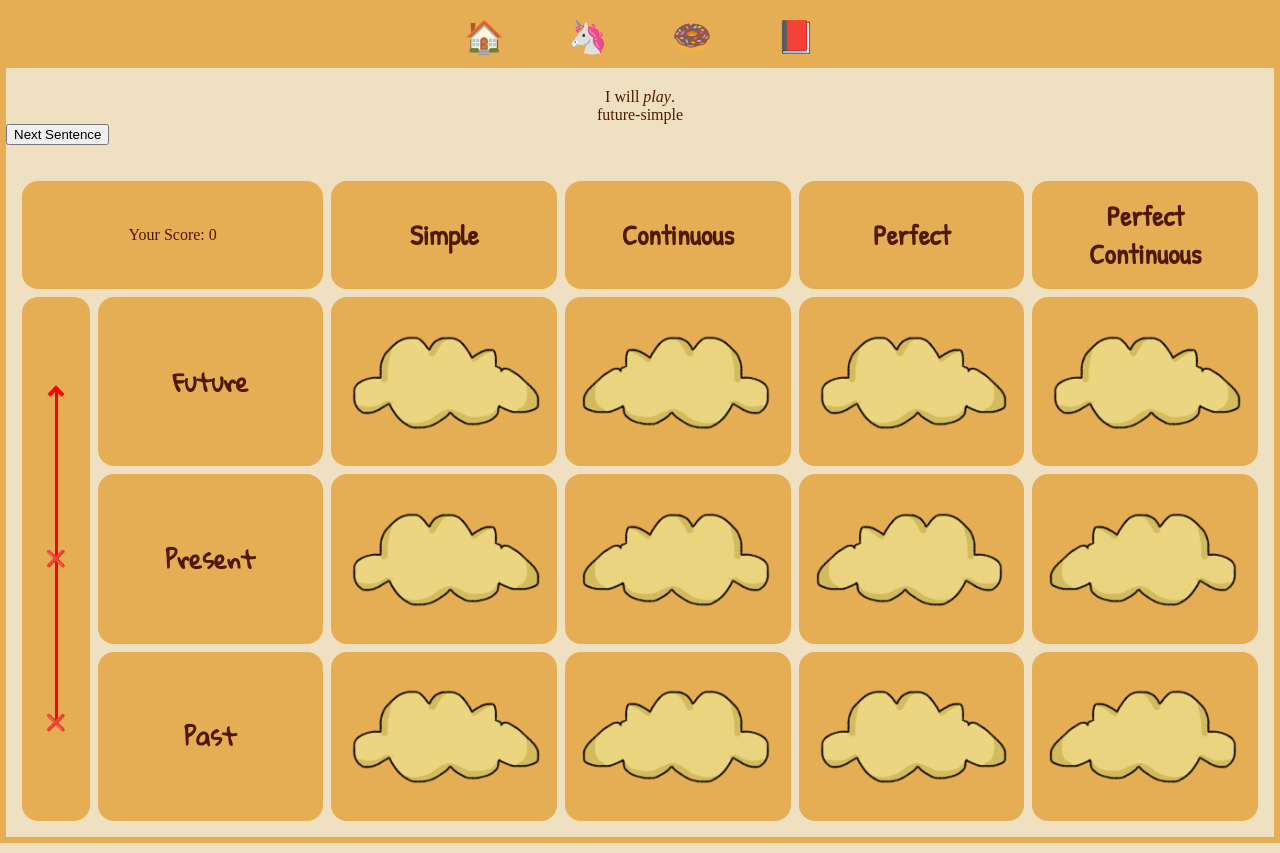
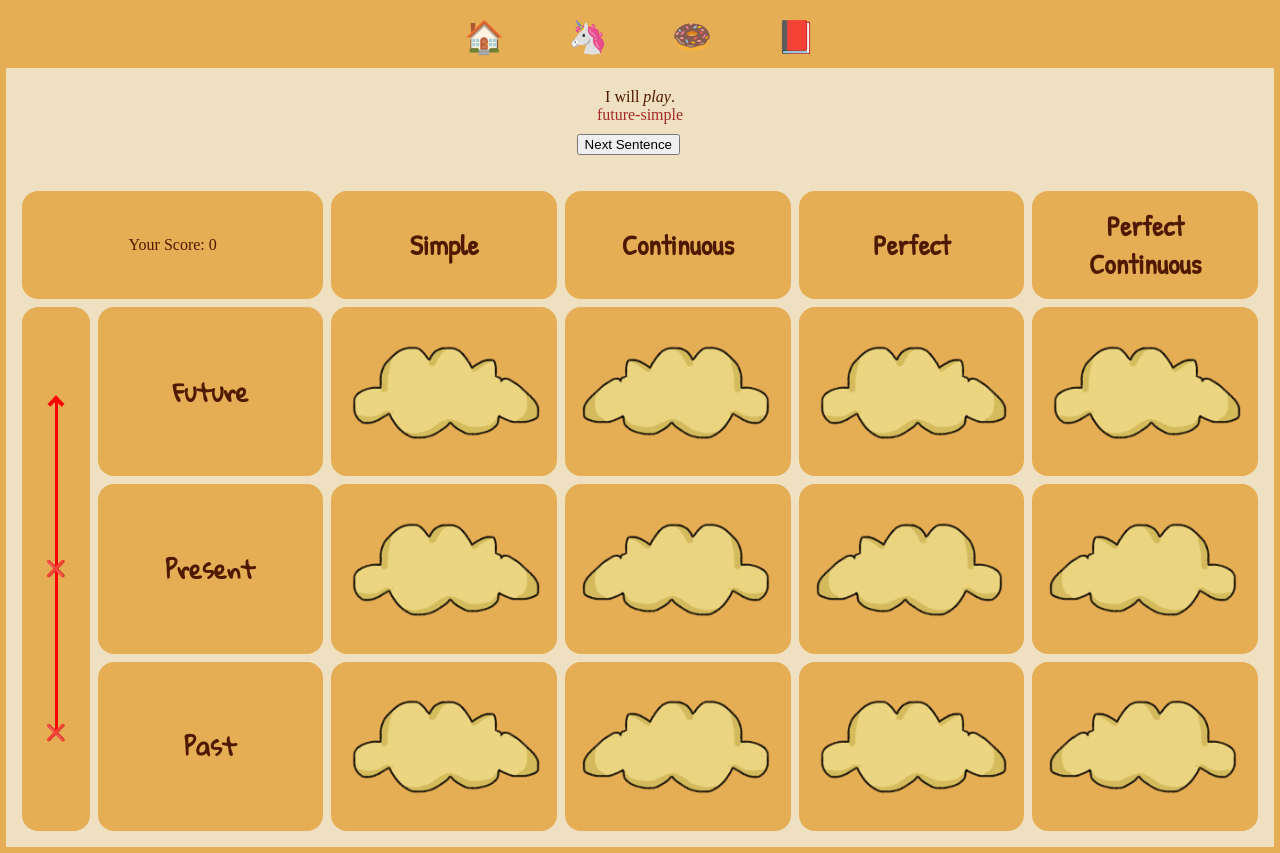
Before and after one commit to sheleoni/tense-table, a Vue app: page / in a window 1280 px wide. Both pictures are taken after a click on the button "Start Game!". Built offline with nearby package versions, Linux system fonts and the light colour scheme; a web font is replaced by a local one.

Commit message:
feat: add 1 when correct cell is pressed

```diff
--- a/src/assets/styles.css
+++ b/src/assets/styles.css
@@ -40,6 +40,16 @@ nav ul li {
     list-style: none;
     margin: 0.25rem;
     margin-inline: 2rem;
+}
+
+#answer {
+    color: var(--keyword-color);
+}
+
+#next-question {
+    position: relative;
+    left: 45%;
+    margin-block-start: 10px;
 }
 
 a {
--- a/src/components/TenseTable.vue
+++ b/src/components/TenseTable.vue
@@ -8,14 +8,9 @@
     <section id="gameDisplay">
       <template v-if="isGameStarted">
         <p v-html="shuffledSentenceList[currentDisplayNumber]" />
-        <p>{{ checkTenseType() }} {{ tenseType }}</p>
-        <button @click="showNextSentence()">Next Sentence</button>
+        <p id="answer">{{ getAnswerTenseType() }} {{ answerTenseType }}</p>
+        <button id="next-question" @click="showNextSentence()">Next Sentence</button>
       </template>
-      <!-- Add onClick function each cell? or add handler based on grid template area? -->
-      <!-- Use this.tenseType to match class name of each cell.
-        If this.tenseType === cell's classname,
-        THEN correct
-        THEN add one score -->
     </section>
 
     <section id="tense-table">
@@ -48,42 +43,50 @@
 
       <h3 class="simple">Simple</h3>
       <!-- Past Simple -->
-      <p v-if="isOccluded === false" class="past-simple" v-html="sentences.past.simple"></p>
-      <p v-else class="past-simple">
-        <img :src="require('../assets/img/clouds/' + randomOccluderImage())" :width="occluderImageWidth" />
+      <p v-if="isOccluded === false" class="past-simple" data-tense-type="past-simple" v-html="sentences.past.simple">
+      </p>
+      <p v-else class="past-simple" data-tense-type="past-simple" @click="checkAnswer()">
+        <img :src="require('../assets/img/clouds/' + randomOccluderImage())" :width="occluderImageWidth"
+          data-tense-type="past-simple" />
       </p>
 
       <!-- Past Continuous -->
+      <!-- Continuous / Progressive Header Toggler -->
       <h3 class="continuous" @click="switchContinuousProgressive()">
         <template v-if="isContinuous">Continuous</template>
         <template v-else>Progressive</template>
       </h3>
 
-      <p v-if="isOccluded === false" class="past-continuous" v-html="sentences.past.continuous"></p>
-      <p v-else class="past-continuous">
-        <img :src="require('../assets/img/clouds/' + randomOccluderImage())" :width="occluderImageWidth" />
+      <p v-if="isOccluded === false" class="past-continuous" data-tense-type="past-continuous"
+        v-html="sentences.past.continuous"></p>
+      <p v-else class="past-continuous" data-tense-type="past-continuous" @click="checkAnswer()">
+        <img :src="require('../assets/img/clouds/' + randomOccluderImage())" :width="occluderImageWidth"
+          data-tense-type="past-continuous" />
       </p>
 
       <!-- Past Perfect -->
       <h3 class="perfect">Perfect</h3>
 
-      <p v-if="isOccluded === false" class="past-perfect" v-html="sentences.past.perfect"></p>
-      <p v-else class="past-perfect">
-        <img :src="require('../assets/img/clouds/' + randomOccluderImage())" :width="occluderImageWidth" />
+      <p v-if="isOccluded === false" class="past-perfect" data-tense-type="past-perfect"
+        v-html="sentences.past.perfect"></p>
+      <p v-else class="past-perfect" data-tense-type="past-perfect" @click="checkAnswer()">
+        <img :src="require('../assets/img/clouds/' + randomOccluderImage())" :width="occluderImageWidth"
+          data-tense-type="past-perfect" />
       </p>
 
 
       <!-- Past Perfect Continuous -->
+      <!-- Continuous / Progressive Header Toggler -->
       <h3 class="perfect-continuous" @click="switchContinuousProgressive()">
         <template v-if="isContinuous">Perfect Continuous</template>
         <template v-else>Perfect Progressive</template>
       </h3>
 
-
-
-      <p v-if="isOccluded === false" class="past-perfect-continuous" v-html="sentences.past.perfectContinuous"></p>
-      <p v-else class="past-perfect-continuous">
-        <img :src="require('../assets/img/clouds/' + randomOccluderImage())" :width="occluderImageWidth" />
+      <p v-if="isOccluded === false" class="past-perfect-continuous" data-tense-type="perfect-continuous"
+        v-html="sentences.past.perfectContinuous"></p>
+      <p v-else class="past-perfect-continuous" data-tense-type="perfect-continuous" @click="checkAnswer()">
+        <img :src="require('../assets/img/clouds/' + randomOccluderImage())" data-tense-type="perfect-continuous"
+          :width="occluderImageWidth" />
       </p>
 
 
@@ -92,34 +95,44 @@
 
       <!-- Present Simple -->
       <h3 class="repeated-heading">Simple</h3>
-      <p v-if="isOccluded === false" class="present-simple" v-html="sentences.present.simple"></p>
-      <p v-else class="present-simple">
-        <img :src="require('../assets/img/clouds/' + randomOccluderImage())" :width="occluderImageWidth" />
+      <p v-if="isOccluded === false" class="present-simple" data-tense-type="present-simple"
+        v-html="sentences.present.simple"></p>
+      <p v-else class="present-simple" data-tense-type="present-simple" @click="checkAnswer()">
+        <img :src="require('../assets/img/clouds/' + randomOccluderImage())" data-tense-type="present-simple"
+          :width="occluderImageWidth" />
       </p>
 
 
       <!-- Present Continuous -->
       <h3 class="repeated-heading">Continuous/ Progressive</h3>
-      <p v-if="isOccluded === false" class="present-continuous" v-html="sentences.present.continuous"></p>
-      <p v-else class="present-continuous">
-        <img :src="require('../assets/img/clouds/' + randomOccluderImage())" :width="occluderImageWidth" />
+      <p v-if="isOccluded === false" class="present-continuous" data-tense-type="present-continuous"
+        v-html="sentences.present.continuous"></p>
+      <p v-else class="present-continuous" data-tense-type="present-continuous" @click="checkAnswer()">
+        <img :src="require('../assets/img/clouds/' + randomOccluderImage())" data-tense-type="present-continuous"
+          :width="occluderImageWidth" />
       </p>
 
 
       <!-- Present Perfect -->
       <h3 class="repeated-heading">Perfect</h3>
-      <p v-if="isOccluded === false" class="present-perfect" v-html="sentences.present.perfect"></p>
-      <p v-else class="present-perfect">
-        <img :src="require('../assets/img/clouds/' + randomOccluderImage())" :width="occluderImageWidth" />
+
+      <p v-if="isOccluded === false" class="present-perfect" data-tense-type="present-perfect"
+        v-html="sentences.present.perfect"></p>
+      <p v-else class="present-perfect" data-tense-type="present-perfect" @click="checkAnswer()">
+        <img :src="require('../assets/img/clouds/' + randomOccluderImage())" data-tense-type="present-perfect"
+          :width="occluderImageWidth" />
       </p>
 
 
       <!-- Present Perfect Continuous -->
       <h3 class="repeated-heading">Perfect Continuous/ Perfect Progressive</h3>
-      <p v-if="isOccluded === false" class="present-perfect-continuous" v-html="sentences.present.perfectContinuous">
+
+      <p v-if="isOccluded === false" class="present-perfect-continuous" data-tense-type="present-perfect-continuous"
+        v-html="sentences.present.perfectContinuous">
       </p>
-      <p v-else class="present-perfect-continuous">
-        <img :src="require('../assets/img/clouds/' + randomOccluderImage())" :width="occluderImageWidth" />
+      <p v-else class="present-perfect-continuous" data-tense-type="present-perfect-continuous" @click="checkAnswer()">
+        <img :src="require('../assets/img/clouds/' + randomOccluderImage())"
+          data-tense-type="present-perfect-continuous" :width="occluderImageWidth" />
       </p>
 
 
@@ -129,33 +142,43 @@
 
       <!-- Future Simple -->
       <h3 class="repeated-heading">Simple</h3>
-      <p v-if="isOccluded === false" class="future-simple" v-html="sentences.future.simple"></p>
-      <p v-else class="future-simple">
-        <img :src="require('../assets/img/clouds/' + randomOccluderImage())" :width="occluderImageWidth" />
+
+      <p v-if="isOccluded === false" class="future-simple" data-tense-type="future-simple"
+        v-html="sentences.future.simple"></p>
+      <p v-else class=" future-simple" data-tense-type="future-simple" @click="checkAnswer()">
+        <img :src="require('../assets/img/clouds/' + randomOccluderImage())" :width="occluderImageWidth"
+          data-tense-type="future-simple" />
       </p>
 
 
       <!-- Future Continuous -->
       <h3 class="repeated-heading">Continuous/ Progressive</h3>
-      <p v-if="isOccluded === false" class="future-continuous" v-html="sentences.future.continuous"></p>
-      <p v-else class="future-continuous">
-        <img :src="require('../assets/img/clouds/' + randomOccluderImage())" :width="occluderImageWidth" />
+      <p v-if="isOccluded === false" class="future-continuous" data-tense-type="future-continuous"
+        v-html="sentences.future.continuous">
+      </p>
+      <p v-else class="future-continuous" data-tense-type="future-continuous" @click="checkAnswer()">
+        <img :src="require('../assets/img/clouds/' + randomOccluderImage())" data-tense-type="future-continuous"
+          :width="occluderImageWidth" />
       </p>
 
 
       <!-- Future Perfect -->
       <h3 class="repeated-heading">Perfect</h3>
-      <p v-if="isOccluded === false" class="future-perfect" v-html="sentences.future.perfect"></p>
-      <p v-else class="future-perfect">
-        <img :src="require('../assets/img/clouds/' + randomOccluderImage())" :width="occluderImageWidth" />
+      <p v-if="isOccluded === false" class="future-perfect" data-tense-type="future-perfect"
+        v-html="sentences.future.perfect"></p>
+      <p v-else class="future-perfect" data-tense-type="future-perfect" @click="checkAnswer()">
+        <img :src="require('../assets/img/clouds/' + randomOccluderImage())" data-tense-type="future-perfect"
+          :width="occluderImageWidth" />
       </p>
 
 
       <!-- Future Perfect Continuous -->
       <h3 class="repeated-heading">Perfect Continuous/ Perfect Progressive</h3>
-      <p v-if="isOccluded === false" class="future-perfect-continuous" v-html="sentences.future.perfectContinuous"></p>
-      <p v-else class="future-perfect-continuous">
-        <img :src="require('../assets/img/clouds/' + randomOccluderImage())" :width="occluderImageWidth" />
+      <p v-if="isOccluded === false" class="future-perfect-continuous" data-tense-type="future-perfect-continuous"
+        v-html="sentences.future.perfectContinuous"></p>
+      <p v-else class="future-perfect-continuous" data-tense-type="future-perfect-continuous" @click="checkAnswer()">
+        <img :src="require('../assets/img/clouds/' + randomOccluderImage())" :width="occluderImageWidth"
+          data-tense-type="future-perfect-continuous" />
       </p>
 
 
@@ -176,7 +199,8 @@ export default {
   },
   data() {
     return {
-      tenseType: '',
+      answerTenseType: '',
+      selectedTenseType: '',
       playGame: `<button> Start Game </button>`,
       isGameStarted: false,
       isOccluded: false,
@@ -211,8 +235,6 @@ export default {
   methods: {
     switchContinuousProgressive() {
       this.isContinuous = !this.isContinuous;
-      console.log("switched!");
-      console.log(this.isContinuous);
     },
     startGame() {
       this.isGameStarted = true;
@@ -228,64 +250,77 @@ export default {
       }
       this.shuffledSentenceList = list;
     },
-    checkTenseType() {
+    getAnswerTenseType() {
       // find the corret tense type for the current displayed item in Game mode
       let currentSentence = this.shuffledSentenceList[this.currentDisplayNumber];
       switch (currentSentence) {
         // Past Tense Cases
         case this.sentences.past.simple:
           console.log("This is past simple tense!");
-          this.tenseType = "past-simple";
+          this.answerTenseType = "past-simple";
           break;
         case this.sentences.past.continuous:
           console.log("This is past continuous tense!");
-          this.tenseType = "past-continuous";
+          this.answerTenseType = "past-continuous";
           break;
         case this.sentences.past.perfect:
           console.log("This is past perfect tense!");
-          this.tenseType = "past-perfect";
+          this.answerTenseType = "past-perfect";
           break;
         case this.sentences.past.perfectContinuous:
           console.log("This is past perfect continuous tense!");
-          this.tenseType = "past-perfect-continuous";
+          this.answerTenseType = "past-perfect-continuous";
           break;
         // Present Tense Cases
         case this.sentences.present.simple:
           console.log("This is present simple tense!");
-          this.tenseType = "present-simple";
+          this.answerTenseType = "present-simple";
           break;
         case this.sentences.present.continuous:
           console.log("This is present continuous tense!");
-          this.tenseType = "present-continuous";
+          this.answerTenseType = "present-continuous";
           break;
         case this.sentences.present.perfect:
           console.log("This is present perfect tense!");
-          this.tenseType = "present-perfect";
+          this.answerTenseType = "present-perfect";
           break;
         case this.sentences.present.perfectContinuous:
           console.log("This is present perfect continuous tense!");
-          this.tenseType = "present-perfect-continuous";
+          this.answerTenseType = "present-perfect-continuous";
           break;
         // Future Tense Cases
         case this.sentences.future.simple:
           console.log("This is future simple tense!");
-          this.tenseType = "future-simple";
+          this.answerTenseType = "future-simple";
           break;
         case this.sentences.future.continuous:
           console.log("This is future continuous tense!");
-          this.tenseType = "future-continuous";
+          this.answerTenseType = "future-continuous";
           break;
         case this.sentences.future.perfect:
           console.log("This is future perfect tense!");
-          this.tenseType = "future-perfect";
+          this.answerTenseType = "future-perfect";
           break;
         case this.sentences.future.perfectContinuous:
           console.log("This is future perfect continuous tense!");
-          this.tenseType = "future-perfect-continuous";
+          this.answerTenseType = "future-perfect-continuous";
           break;
         default:
           console.log("Give me a sentence!");
       }
+    },
+    checkAnswer() {
+      this.getCellTenseType();
+      if (this.selectedTenseType === this.answerTenseType) {
+        console.log("correct!");
+        this.score = this.score + 1;
+      } else {
+        console.log("nah!");
+      }
+    },
+    getCellTenseType() {
+
+      this.selectedTenseType = event.target.getAttribute("data-tense-type");
     },
     showNextSentence() {
       this.currentDisplayNumber = this.currentDisplayNumber + 1;
@@ -311,6 +346,9 @@ export default {
         }
       }
       return sentenceList;
+    },
+    answer: function () {
+      return this.shuffledSentenceList[this.currentDisplayNumber]
     }
   }
 }
```
